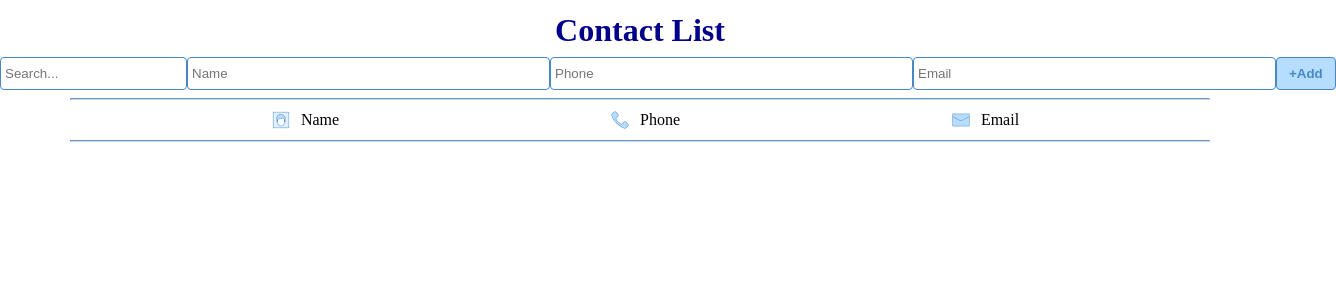
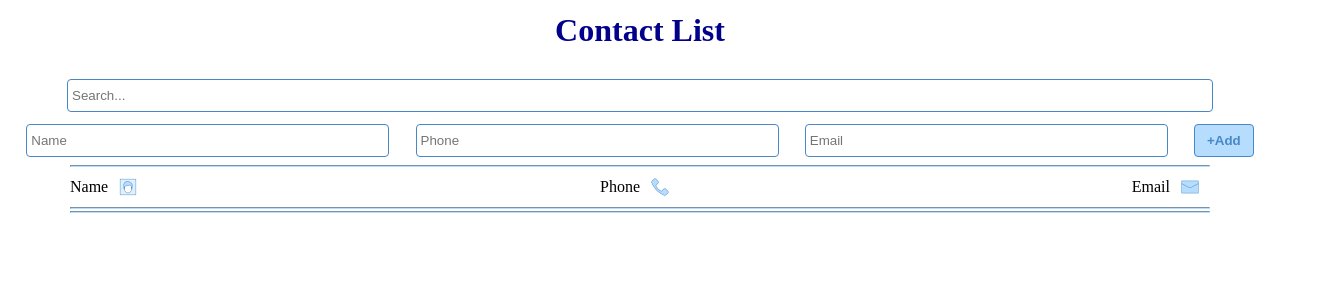
Before and after one commit to MohsenFarrokhi/ContactList, a React (Vite) app in the folder vite-project/: page / in a window 1280 px wide. Shown: the top 300 px of the page, 1336 px wide, since content can reach past the window. Built offline with nearby package versions, Linux system fonts and the light colour scheme.

Commit message:
Add: final commit

```diff
--- a/vite-project/src/App.css
+++ b/vite-project/src/App.css
@@ -2,6 +2,23 @@
     margin: 0;
     padding: 0;
     box-sizing: border-box;
+}
+
+ul {
+    list-style: none;
+    padding: 0;
+    margin: 0;
+}
+
+li {
+    padding: 10px;
+    border: 1px solid #ccc;
+    margin-bottom: 10px;
+}
+
+.container {
+    display: flex;
+    flex-direction: column;
 }
 
 .header {
@@ -48,7 +65,10 @@
 
 .titles {
     display: flex;
-    justify-content: space-evenly;
+    padding: 0 70px;
+    align-items: center;
+    align-content: center;
+    justify-content: space-between;
 }
 
 .titles-container {
@@ -56,3 +76,20 @@
     align-items: center;
     justify-content: space-evenly;
 }
+
+.list-container {
+    margin: 8px 70px;
+    display: flex;
+    flex-direction: row;
+    justify-content: space-between;
+}
+
+.list-item {
+    display: flex;
+    flex-direction: row;
+    justify-content: space-evenly;
+    align-items: center;
+    align-content: center;
+    padding: 8px 4px;
+
+}
--- a/vite-project/src/App.jsx
+++ b/vite-project/src/App.jsx
@@ -2,10 +2,11 @@ import './App.css'
 import React, {useState} from "react";
 
 function App() {
-    const [names, setNames] = useState([]);
+    const [names, setNames] = useState('');
+    const [numbers, setNumbers] = useState('');
+    const [emails, setEmails] = useState('');
+    const [persons, setPersons] = useState([]);
     const [searchTerm, setSearchTerm] = useState('');
-    const [numbers, setNumbers] = useState([]);
-    const [emails, setEmails] = useState([]);
     // const [searchNumbers, setSearchNumbers] = useState('');
     // const [searchEmails, setSearchEmails] = useState('');
     const emailChangeHandler = (e) => {
@@ -15,70 +16,78 @@ function App() {
 
     const numberChangeHandler = (e) => {
         setNumbers(e.target.value);
-    }
-    const searchHandler = (e) => {
-        setSearchTerm(e.target.value);
-        // setSearchNumbers(e.target.value);
-        // setSearchEmails(e.target.value);
+        console.log(e.target.value)
     }
     const nameChangeHandler = (e) => {
         setNames(e.target.value);
         console.log(e.target.value);
     }
+    const searchHandler = (e) => {
+        setSearchTerm(e.target.value);
+    }
     const submitFormHandler = (e) => {
         e.preventDefault();
         if (names.trim() && numbers.trim() && emails.trim()) {
-            setNames([...names, {id: names.length + 1, name: names}]);
-            setNumbers([...numbers, {id: numbers.length + 1, number: numbers}]);
-            setEmails([...emails, {id: emails.length + 1, email: emails}])
-            setNames([]);
-            setNumbers([]);
-            setEmails([]);
+            setPersons([...persons, {id: persons.length + 1, name: names, number: numbers, email: emails}]);
+            setNames('');
+            setNumbers('');
+            setEmails('');
         } else {
             alert("Please type something");
         }
     }
 
     return (
-        <div>
+        <div className="container">
             <h1 className="header">Contact List</h1>
-            <form className="input search" onSubmit={submitFormHandler}>
-                <input className="search-input" placeholder='Search...' value={searchTerm} onChange={searchHandler}/>
+            <form onSubmit={submitFormHandler}>
+                <div className="search">
+                    <input className="search-input" placeholder='Search...' value={searchTerm}
+                           onChange={searchHandler}/>
+                </div>
+                <div className="input">
                     <input id="input-container" placeholder="Name" value={names} onChange={nameChangeHandler}/>
                     <input id="input-container" placeholder="Phone" value={numbers} onChange={numberChangeHandler}/>
                     <input id="input-container" placeholder="Email" value={emails} onChange={emailChangeHandler}/>
                     <button className="button" type='submit'>+Add</button>
+                </div>
             </form>
             <hr style={{borderColor: "#B6DCFE", marginLeft: 70, marginRight: 70}}/>
             <div className="titles">
                     <span className="titles-container">
-                    <img src="../public/icons8-name-40.png" alt="name-icon"/>Name
+                        Name<img src="../public/icons8-name-40.png" alt="name-icon"/>
                     </span>
                 <span className="titles-container">
-                    <img src="../public/icons8-phone-40.png" alt="phone-icon"/>Phone
+                        Phone<img src="../public/icons8-phone-40.png" alt="phone-icon"/>
                     </span>
                 <span className="titles-container">
-                    <img src="../public/icons8-email-40.png" alt="email-icon"/>Email
+                        Email<img src="../public/icons8-email-40.png" alt="email-icon"/>
                     </span>
             </div>
-            <hr style={{borderColor: "#B6DCFE", marginLeft: 70, marginRight: 70}}/>
-            <ul>
-                {names
-                    .filter(({name}) => name.includes(searchTerm))
-                    .map(({id, name}) => {return(<li key={id}>{name}</li>)})}
-            </ul>
-            <ul>
-                {numbers
-                    .filter(({number}) => number.includes(searchNumbers))
-                    .map(({id, number}) => <li key={id}>{number}</li>)
-                }
-            </ul>
-            <ul>
-                {emails
-                    .filter(({email}) => email.includes(searchEmails))
-                    .map(({id, email}) => <li key={id}>{email}</li>)
-                }
-            </ul>
+            <hr style={{borderColor: "#B6DCFE", marginLeft: 70, marginRight: 70,marginBottom:2}}/>
+            <div>
+                {persons
+                    .filter(
+                        ({name, number, email}) =>
+                            name.includes(searchTerm) ||
+                            number.includes(searchTerm) ||
+                            email.includes(searchTerm)
+                    )
+                    .map(({id, name, number, email}) => (
+                        <div className="list-container">
+                            <div className="list-item" key={id}>
+                                {name}
+                            </div>
+                                <div className="list-item" key={id}>
+                                    {number}
+                                </div>
+                                <div className="list-item" key={id}>
+                                    {email}
+                                </div>
+                        </div>
+                    ))}
+                <hr style={{borderColor: "#B6DCFE", marginLeft: 70, marginRight: 70, marginBottom:2}}/>
+            </div>
         </div>
     )
 }
```
Lines whose indentation alone changed are shown as unchanged.
